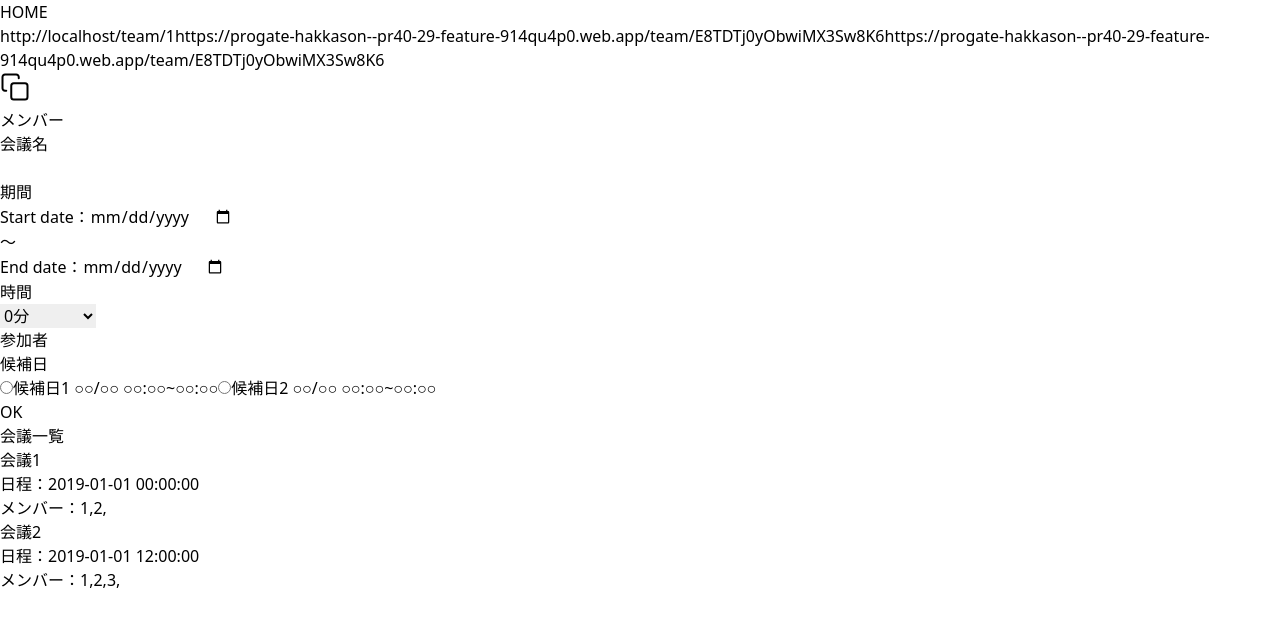
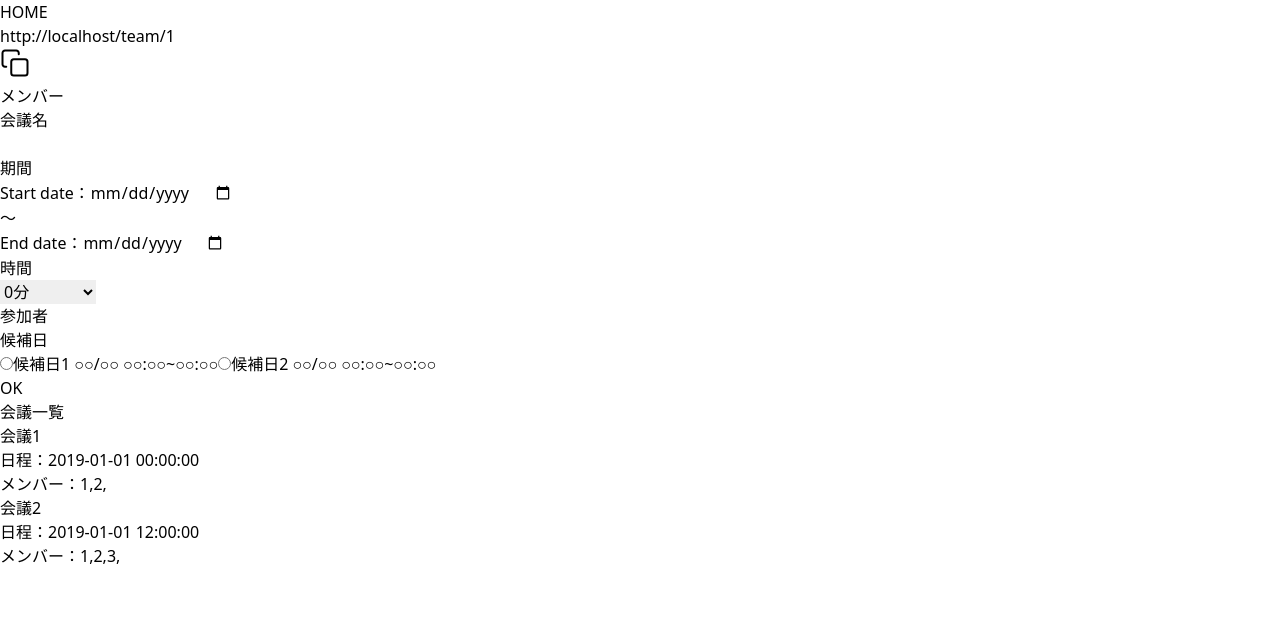
Before and after one commit to PoPodada/Progate-hakkason, a React (Vite) app: page /team/1 in a window 1280 px wide. Shown: the top 626 px of the page. Built offline with nearby package versions, Linux system fonts and the light colour scheme; no server answers.

Commit message:
テスト用のURLが残ってたので消しました

```diff
--- a/src/pages/Team.tsx
+++ b/src/pages/Team.tsx
@@ -57,8 +57,6 @@ const Team: React.FC = () => {
           <div className="flex gap-x-2">
             <h2 className="text-xl  underline decoration-solid t">
               {location.href}
-              {/* push前に消す！！↓ */}
-              https://progate-hakkason--pr40-29-feature-914qu4p0.web.app/team/E8TDTj0yObwiMX3Sw8K6https://progate-hakkason--pr40-29-feature-914qu4p0.web.app/team/E8TDTj0yObwiMX3Sw8K6
             </h2>
             <Tooltip anchorSelect=".copy" content="copied!" isOpen={tooltip} />
             <button
```
